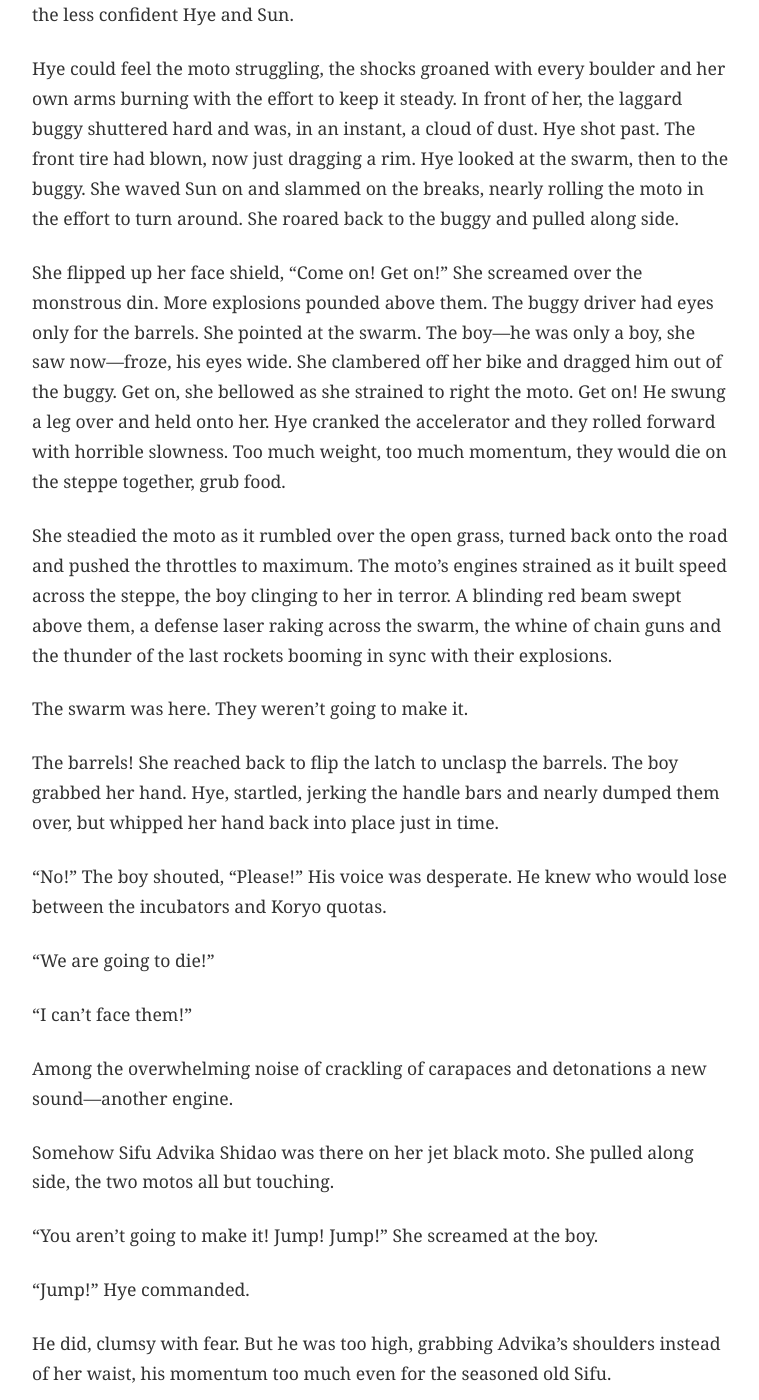
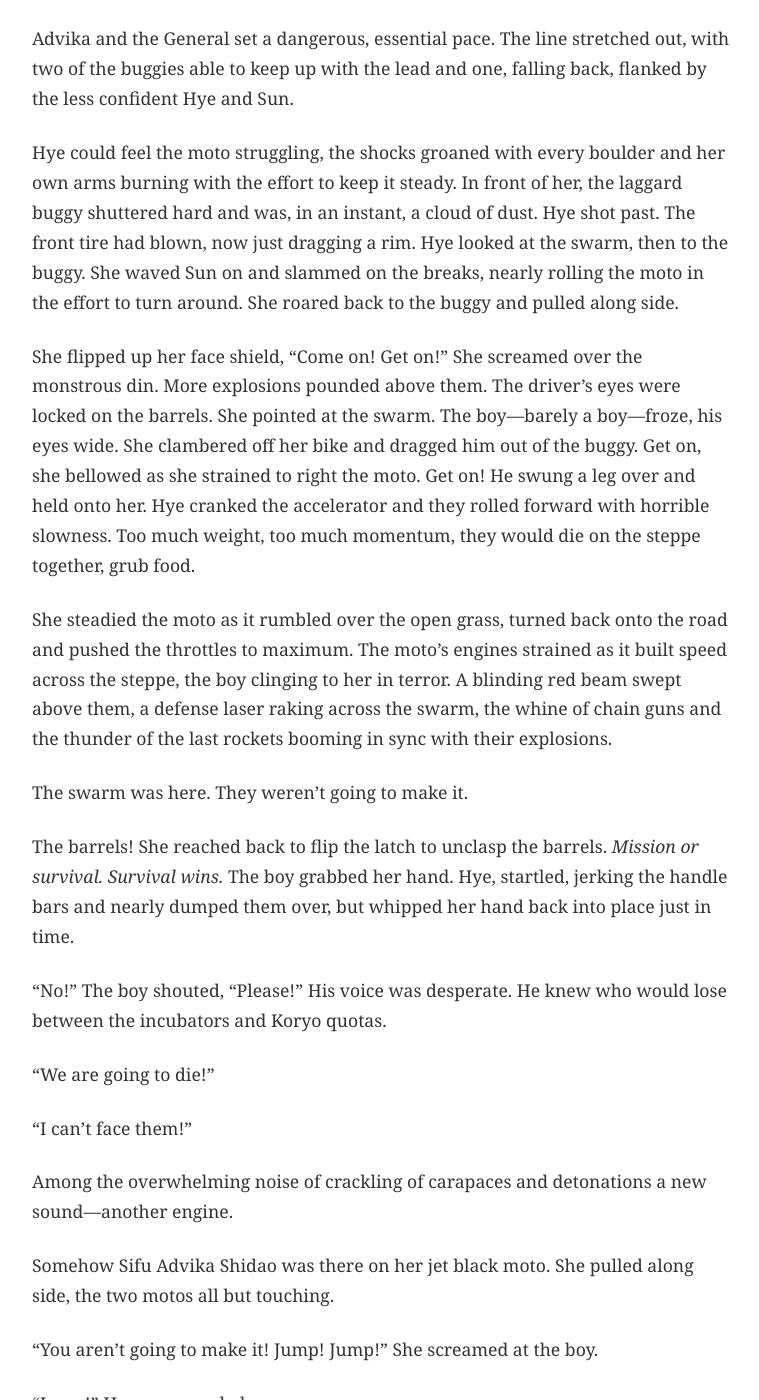
Before and after one commit to kmunki/kmunki.github.io, a Jekyll site: the page built from _fiction/violet/019-chapter-09.md, in a window 1280 px wide and 1400 px high, scrolled down 2071 px. Shown: the whole window, without its empty margins (258-1017 px from the left). Built offline with Jekyll 4.4.1, drawn with Linux system fonts in a browser that asks for light colours; some of the changed text lies outside the part shown.

Commit message:
Polish Ch 9: Add internal processing, strengthen agency moments
🤖 Generated with [Claude Code](https://claude.com/claude-code)

Co-Authored-By: Claude <noreply@anthropic.com>

```diff
--- a/_fiction/violet/019-chapter-09.md
+++ b/_fiction/violet/019-chapter-09.md
@@ -31,13 +33,13 @@ Advika and the General set a dangerous, essential pace. The line stretched out,
 
 Hye could feel the moto struggling, the shocks groaned with every boulder and her own arms burning with the effort to keep it steady. In front of her, the laggard buggy shuttered hard and was, in an instant, a cloud of dust. Hye shot past. The front tire had blown, now just dragging a rim. Hye looked at the swarm, then to the buggy. She waved Sun on and slammed on the breaks, nearly rolling the moto in the effort to turn around. She roared back to the buggy and pulled along side.
 
-She flipped up her face shield, “Come on! Get on!” She screamed over the monstrous din. More explosions pounded above them. The buggy driver had eyes only for the barrels. She pointed at the swarm. The boy—he was only a boy, she saw now—froze, his eyes wide. She clambered off her bike and dragged him out of the buggy. Get on, she bellowed as she strained to right the moto. Get on! He swung a leg over and held onto her. Hye cranked the accelerator and they rolled forward with horrible slowness. Too much weight, too much momentum, they would die on the steppe together, grub food.
+She flipped up her face shield, "Come on! Get on!" She screamed over the monstrous din. More explosions pounded above them. The driver's eyes were locked on the barrels. She pointed at the swarm. The boy—barely a boy—froze, his eyes wide. She clambered off her bike and dragged him out of the buggy. Get on, she bellowed as she strained to right the moto. Get on! He swung a leg over and held onto her. Hye cranked the accelerator and they rolled forward with horrible slowness. Too much weight, too much momentum, they would die on the steppe together, grub food.
 
 She steadied the moto as it rumbled over the open grass, turned back onto the road and pushed the throttles to maximum. The moto’s engines strained as it built speed across the steppe, the boy clinging to her in terror. A blinding red beam swept above them, a defense laser raking across the swarm, the whine of chain guns and the thunder of the last rockets booming in sync with their explosions.
 
 The swarm was here. They weren’t going to make it.
 
-The barrels! She reached back to flip the latch to unclasp the barrels. The boy grabbed her hand. Hye, startled, jerking the handle bars and nearly dumped them over, but whipped her hand back into place just in time.
+The barrels! She reached back to flip the latch to unclasp the barrels. *Mission or survival. Survival wins.* The boy grabbed her hand. Hye, startled, jerking the handle bars and nearly dumped them over, but whipped her hand back into place just in time.
 
 “No!” The boy shouted, “Please!” His voice was desperate. He knew who would lose between the incubators and Koryo quotas.
 
```
Also changed, not shown: other parts of _fiction/violet/019-chapter-09.md (+7 -5 lines).
